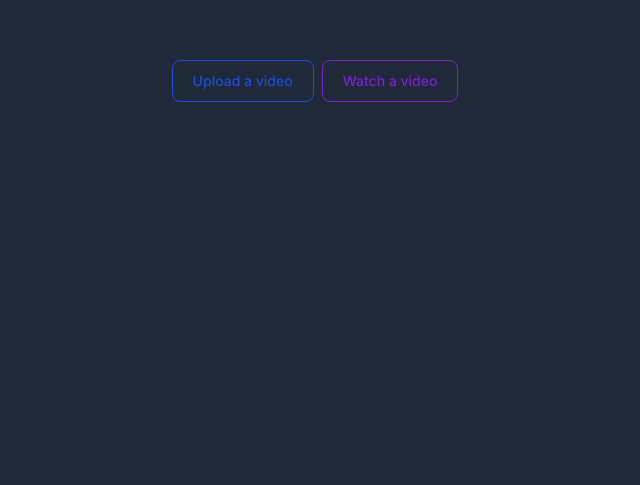
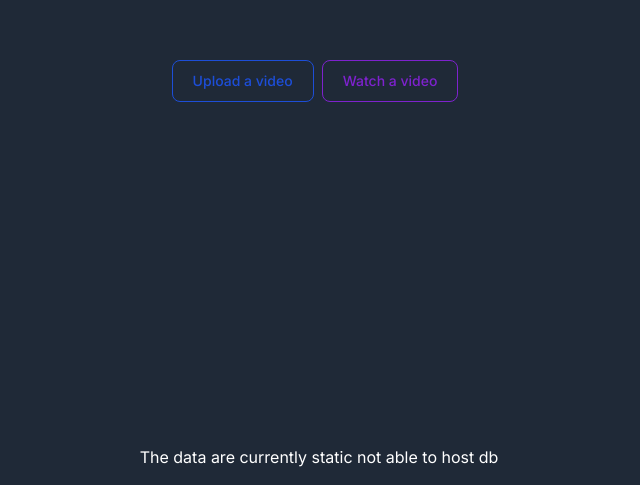
Before and after one commit to ayanSCYY/youtube-clone, a Next.js app: page / in a window 1280 px wide. Shown: the part 315-800 px from the top of the page, without its empty margins (321-961 px from the left). Built offline with nearby package versions, Linux system fonts and the light colour scheme.

Commit message:
feat:add

```diff
--- a/components/ClientComponent.tsx
+++ b/components/ClientComponent.tsx
@@ -1,6 +1,6 @@
-// ClientComponent.js
-'use client';
+"use client";
 
+import { Desc } from '@/staticdata/VideoData';
 import { useRouter } from 'next/navigation';
 
 export default function ClientComponent() {
@@ -15,7 +15,9 @@ export default function ClientComponent() {
   };
 
   return (
-    <div className="flex justify-center items-center h-screen bg-gray-800">
+    <div className="flex flex-col justify-between h-screen bg-gray-800">
+      <div className="flex justify-center items-center flex-1">
+        {/* Your content here */}
         <button
           type="button"
           onClick={handleUploadClick}
@@ -31,5 +33,9 @@ export default function ClientComponent() {
           Watch a video
         </button>
       </div>
+      <div className="fixed bottom-0 text-white text-[12px ] text-gray-400 bg-gray-800 w-full text-center py-4">
+        {Desc}
+      </div>
+    </div>
   );
 }
--- a/components/landingpage/header.tsx
+++ b/components/landingpage/header.tsx
@@ -1,6 +1,7 @@
 import React, { useState } from 'react';
 import { MenuSvg, MicrophoneSvg, NotificationSvg, Searchsvg } from '../svgs';
 import CustomAlert from '../CustomAlert';
+
 
 const Header = () => {
     const [showSearch, setShowSearch] = useState(false);
@@ -20,6 +21,7 @@ const Header = () => {
 
     return (
         <div className="flex justify-between items-center h-auto p-5 w-full bg-[#0F0F0F] fixed top-0 z-50">
+
             <div className="flex items-center w-1/5">
                 <div className='ml-3 mr-2 cursor-pointer' onClick={handleMenuClick}>
                     <MenuSvg/>
--- a/staticdata/VideoData.ts
+++ b/staticdata/VideoData.ts
@@ -97,3 +97,6 @@ export const VideoData=
             "created_at": "2024-07-01T17:43:13.217Z"
         }
     ]
+
+
+    export const Desc="The data are currently static not able to host db"
```
Lines whose indentation alone changed are shown as unchanged.
